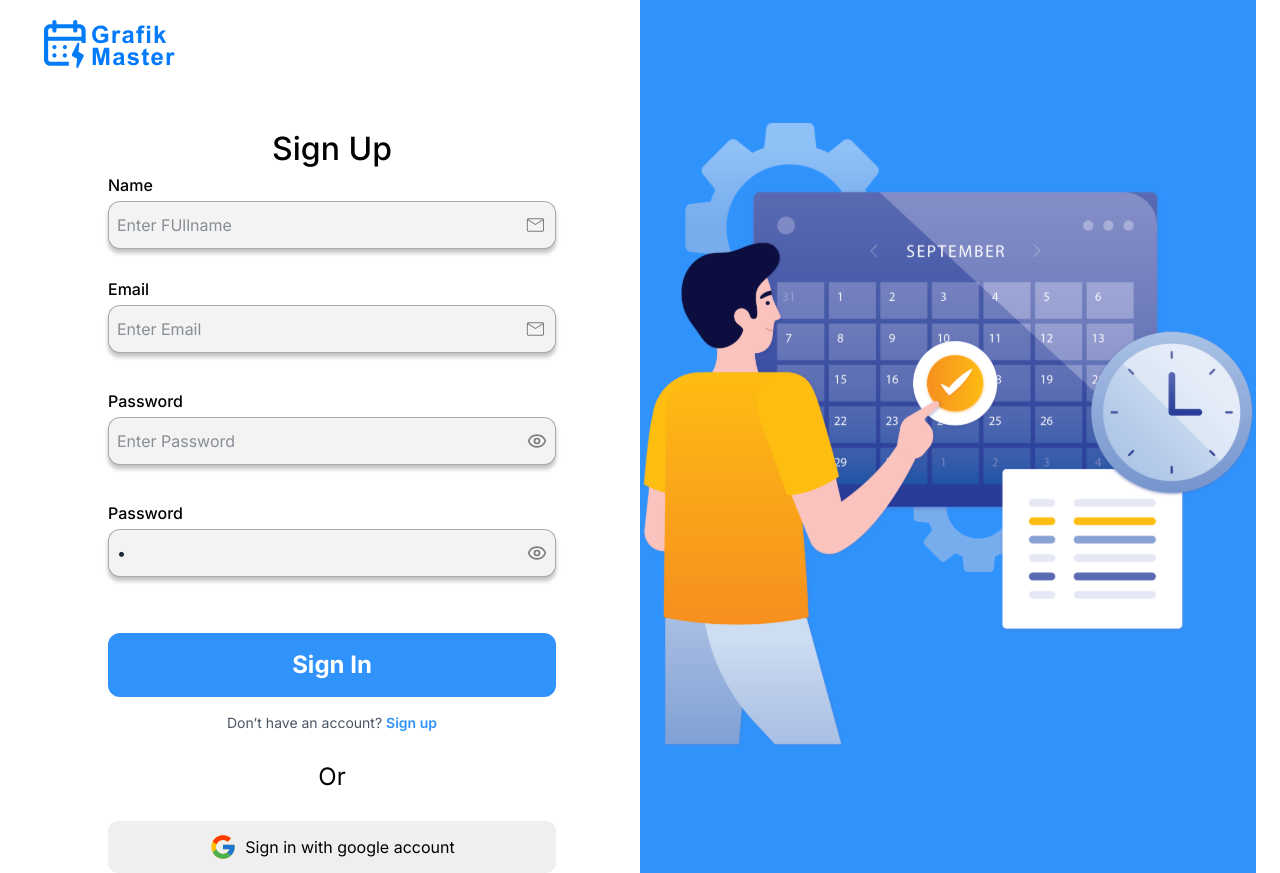
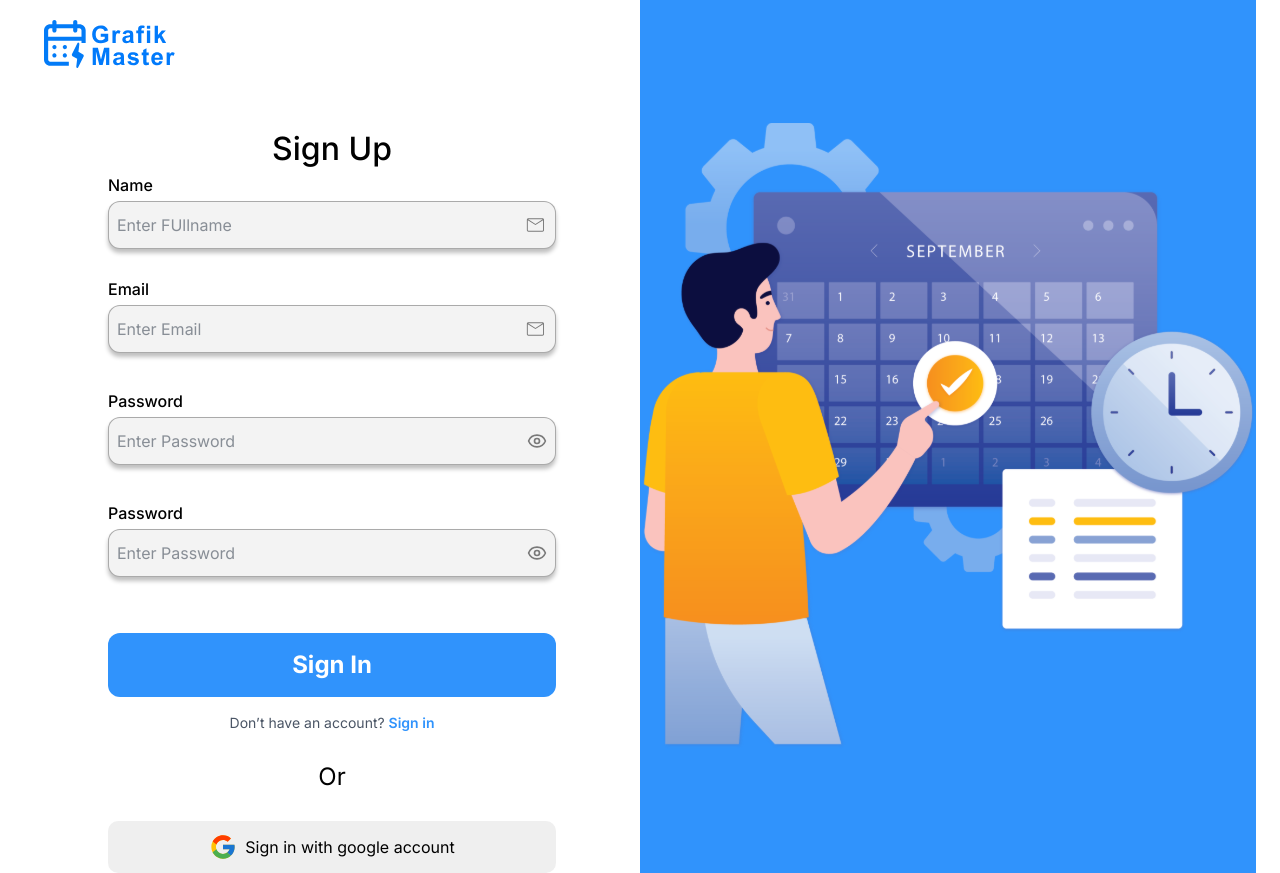
Before and after one commit to Cyber-Programer/STworz_Konto_Schedule, a React (Vite) app: page /signup in a window 1280 px wide. Built offline with nearby package versions, Linux system fonts and the light colour scheme.

Commit message:
auth + routing

```diff
--- /dev/null
+++ b/src/RootLayout.jsx
@@ -0,0 +1,20 @@
+import React, { useState, useEffect } from "react";
+import { Outlet, useLocation } from "react-router-dom"; // Use Outlet for rendering child routes
+import Sidebar from "./components/Sidebar/Sidebar"; // Import Sidebar (if needed)
+
+function RootLayout() {
+  const location = useLocation();
+  const noSidebarRoutes = ["/signin", "/signup"];
+  const showSidebar = !noSidebarRoutes.includes(location.pathname.toLowerCase());
+
+  return (
+    <div style={{ display: "flex", height: "100vh" }}>
+      {showSidebar && <Sidebar />} {/* Show Sidebar based on the route */}
+      <main style={{ width: "100%", padding: showSidebar ? "20px" : "0" }}>
+        <Outlet /> {/* This renders the child routes */}
+      </main>
+    </div>
+  );
+}
+
+export default RootLayout;
--- /dev/null
+++ b/src/components/Sidebar/Sidebar.jsx
@@ -0,0 +1,9 @@
+import React from 'react'
+
+const Sidebar = () => {
+  return (
+    <div>Sidebar</div>
+  )
+}
+
+export default Sidebar
--- a/src/main.jsx
+++ b/src/main.jsx
@@ -1,15 +1,13 @@
-import { StrictMode } from 'react'
-import { createRoot } from 'react-dom/client'
-import './index.css'
-import SignIn from './pages/Auth/SignIn'
-import SignUp from './pages/Auth/SignUp'
+import { StrictMode } from "react";
+import { createRoot } from "react-dom/client";
+import "./index.css";
+import { RouterProvider } from "react-router-dom";
+import { router } from "./router";
 
 
-createRoot(document.getElementById('root')).render(
+createRoot(document.getElementById("root")).render(
   <StrictMode>
     {/* <App /> */}
-
-    {/* <SignIn></SignIn> */}
-    <SignUp></SignUp>
-  </StrictMode>,
-)
+    <RouterProvider router={router} />
+  </StrictMode>
+);
--- a/src/pages/Auth/SignIn.jsx
+++ b/src/pages/Auth/SignIn.jsx
@@ -5,12 +5,13 @@ import mail from "../../assets/icons/auth/mail.svg";
 import men from "../../assets/men.svg";
 import { Eye, EyeOff } from "lucide-react";
 import { FaUserEdit } from "react-icons/fa";
-import { Link } from "react-router-dom";
+import { Link, useNavigate } from "react-router-dom";
 
 const SignIn = () => {
   const [email, setEmail] = useState("");
   const [password, setPassword] = useState("");
   const [showPassword, setShowPassword] = useState(false);
+  const navigate = useNavigate()
 
   const handleSignIn = (e) => {
     e.preventDefault();
@@ -41,7 +42,7 @@ const SignIn = () => {
                   type="email"
                   placeholder="Enter Email"
                   className=" outline-none flex-1 text-gray-800"
-                  onChange={(e)=>setEmail(e.target.value)}
+                  onChange={(e) => setEmail(e.target.value)}
                 />
                 <img src={mail} alt="email-icon" />
               </div>
@@ -59,7 +60,7 @@ const SignIn = () => {
                   onChange={(e) => setPassword(e.target.value)}
                   required
                   className="bg-transparent outline-none flex-1 text-gray-800"
-                    placeholder='Enter Password'
+                  placeholder="Enter Password"
                 />
                 <button
                   type="button"
@@ -77,19 +78,13 @@ const SignIn = () => {
 
             {/* submition button area  */}
 
-              <button
-                type="submit"
-                className="signIn_submit"
-              >
+            <button type="submit" className="signIn_submit">
               Sign In
             </button>
             {/* sign up link  */}
             <div className="mt-4 text-center text-sm text-gray-600">
               Don’t have an account?{" "}
-              <span
-
-                className="text-Primary font-semibold hover:underline"
-              >
+              <span onClick={()=>{navigate('/signup')}} className="text-Primary font-semibold hover:underline cursor-pointer">
                 Sign up
               </span>
             </div>
@@ -97,11 +92,9 @@ const SignIn = () => {
 
           <h1 className="text-2xl text-center my-7">Or</h1>
 
-            <div className="sign_with_goole"><FcGoogle size={28}/> Sign in with google account</div>
-
-
-
-
+          <div className="sign_with_goole">
+            <FcGoogle size={28} /> Sign in with google account
+          </div>
         </div>
       </div>
       {/* right section  */}
--- a/src/pages/Auth/SignUp.jsx
+++ b/src/pages/Auth/SignUp.jsx
@@ -5,18 +5,18 @@ import mail from "../../assets/icons/auth/mail.svg";
 import men from "../../assets/men.svg";
 import { Eye, EyeOff } from "lucide-react";
 import { FaUserEdit } from "react-icons/fa";
-import { Link } from "react-router-dom";
+import { Link, useNavigate } from "react-router-dom";
 
 const SignUp = () => {
-  const [name, setName] = useState("")
+  const [name, setName] = useState("");
   const [email, setEmail] = useState("");
   const [password, setPassword] = useState("");
-  const [confirmPass, setConfirmPass] = useState(" ")
+  const [confirmPass, setConfirmPass] = useState("");
   const [showPassword, setShowPassword] = useState(false);
-
+  const navigate = useNavigate();
   const handleSignUP = (e) => {
     e.preventDefault();
-    console.log(name,email, password);
+    console.log(name, email, password);
   };
 
   return (
@@ -44,7 +44,7 @@ const SignUp = () => {
                   type="text"
                   placeholder="Enter FUllname"
                   className=" outline-none flex-1 text-gray-800"
-                  onChange={(e)=>setName(e.target.value)}
+                  onChange={(e) => setName(e.target.value)}
                 />
                 <img src={mail} alt="email-icon" />
               </div>
@@ -60,7 +60,7 @@ const SignUp = () => {
                   type="email"
                   placeholder="Enter Email"
                   className=" outline-none flex-1 text-gray-800"
-                  onChange={(e)=>setEmail(e.target.value)}
+                  onChange={(e) => setEmail(e.target.value)}
                 />
                 <img src={mail} alt="email-icon" />
               </div>
@@ -78,7 +78,7 @@ const SignUp = () => {
                   onChange={(e) => setPassword(e.target.value)}
                   required
                   className="bg-transparent outline-none flex-1 text-gray-800"
-                    placeholder='Enter Password'
+                  placeholder="Enter Password"
                 />
                 <button
                   type="button"
@@ -107,7 +107,7 @@ const SignUp = () => {
                   onChange={(e) => setConfirmPass(e.target.value)}
                   required
                   className="bg-transparent outline-none flex-1 text-gray-800"
-                    placeholder='Enter Password'
+                  placeholder="Enter Password"
                 />
                 <button
                   type="button"
@@ -123,34 +123,30 @@ const SignUp = () => {
               </div>
             </div>
 
-
             {/* submition button area  */}
 
-              <button
-                type="submit"
-                className="signIn_submit"
-              >
+            <button type="submit" className="signIn_submit">
               Sign In
             </button>
             {/* sign up link  */}
             <div className="mt-4 text-center text-sm text-gray-600">
               Don’t have an account?{" "}
               <span
-
-                className="text-Primary font-semibold hover:underline"
+                onClick={() => {
+                  navigate("/signin");
+                }}
+                className="text-Primary font-semibold hover:underline cursor-pointer"
               >
-                Sign up
+                Sign in
               </span>
             </div>
           </form>
 
           <h1 className="text-2xl text-center my-7">Or</h1>
 
-            <div className="sign_with_goole"><FcGoogle size={28}/> Sign in with google account</div>
-
-
-
-
+          <div className="sign_with_goole">
+            <FcGoogle size={28} /> Sign in with google account
+          </div>
         </div>
       </div>
       {/* right section  */}
--- /dev/null
+++ b/src/pages/Dashboard/Dashboard.jsx
@@ -0,0 +1,9 @@
+import React from 'react'
+
+const Dashboard = () => {
+  return (
+    <div>Dashboard</div>
+  )
+}
+
+export default Dashboard
--- /dev/null
+++ b/src/router.jsx
@@ -0,0 +1,31 @@
+import { createBrowserRouter, RouterProvider, Navigate } from "react-router-dom";
+import RootLayout from "./RootLayout"; // RootLayout that wraps around child components
+import Signin from "./pages/Auth/Signin";
+import SignUp from "./pages/Auth/SignUp";
+import Dashboard from "./pages/Dashboard/Dashboard";
+
+export const router = createBrowserRouter([
+  {
+    path: "/",
+    element: <RootLayout />, // RootLayout wraps the routes
+    children: [
+      { index: true, element: <Navigate to="/dashboard" replace /> }, // Default redirect to dashboard
+      { path: "dashboard", element: <Dashboard /> }, // Dashboard route
+    ],
+  },
+  {
+    path: "/signin",
+    element: <Signin />, // SignIn page
+  },
+  {
+    path: "/signup",
+    element: <SignUp />, // SignUp page
+  },
+]);
+
+// Main App Component
+function App() {
+  return <RouterProvider router={router} />;
+}
+
+export default App;
```
Lines whose indentation alone changed are shown as unchanged.
